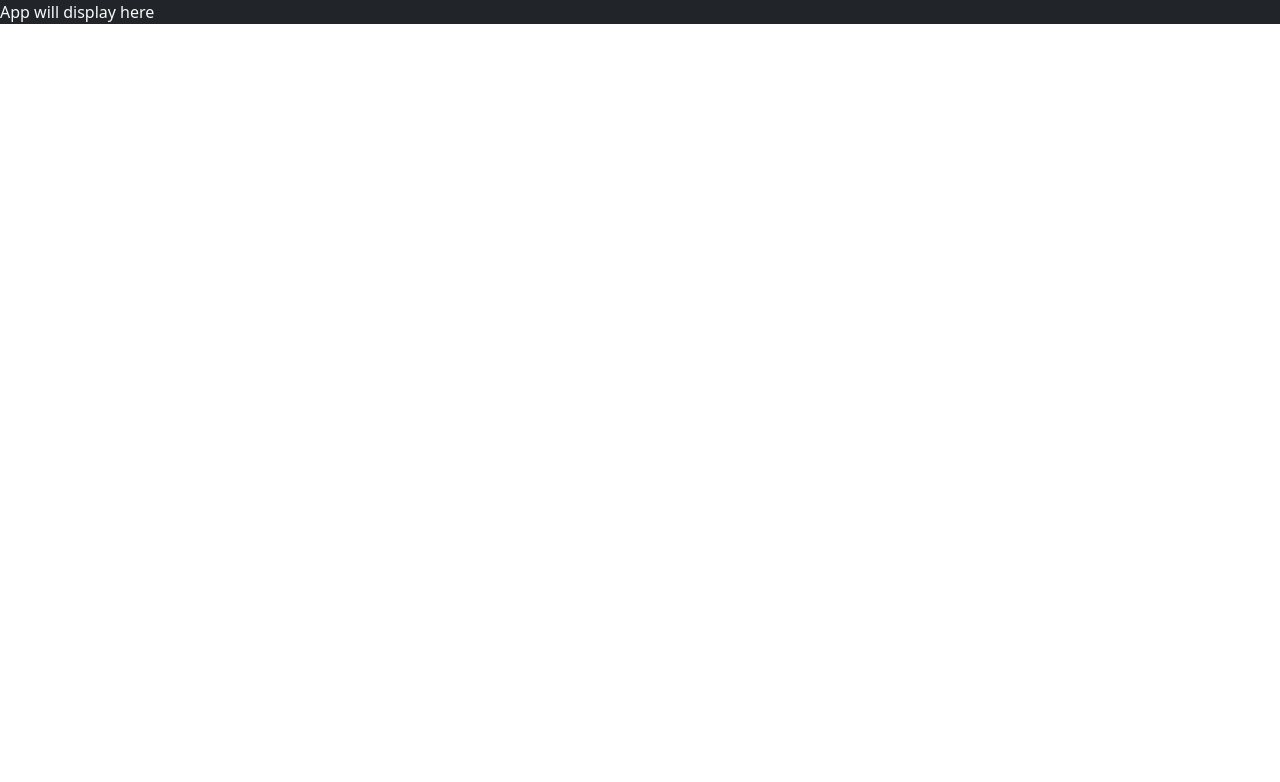
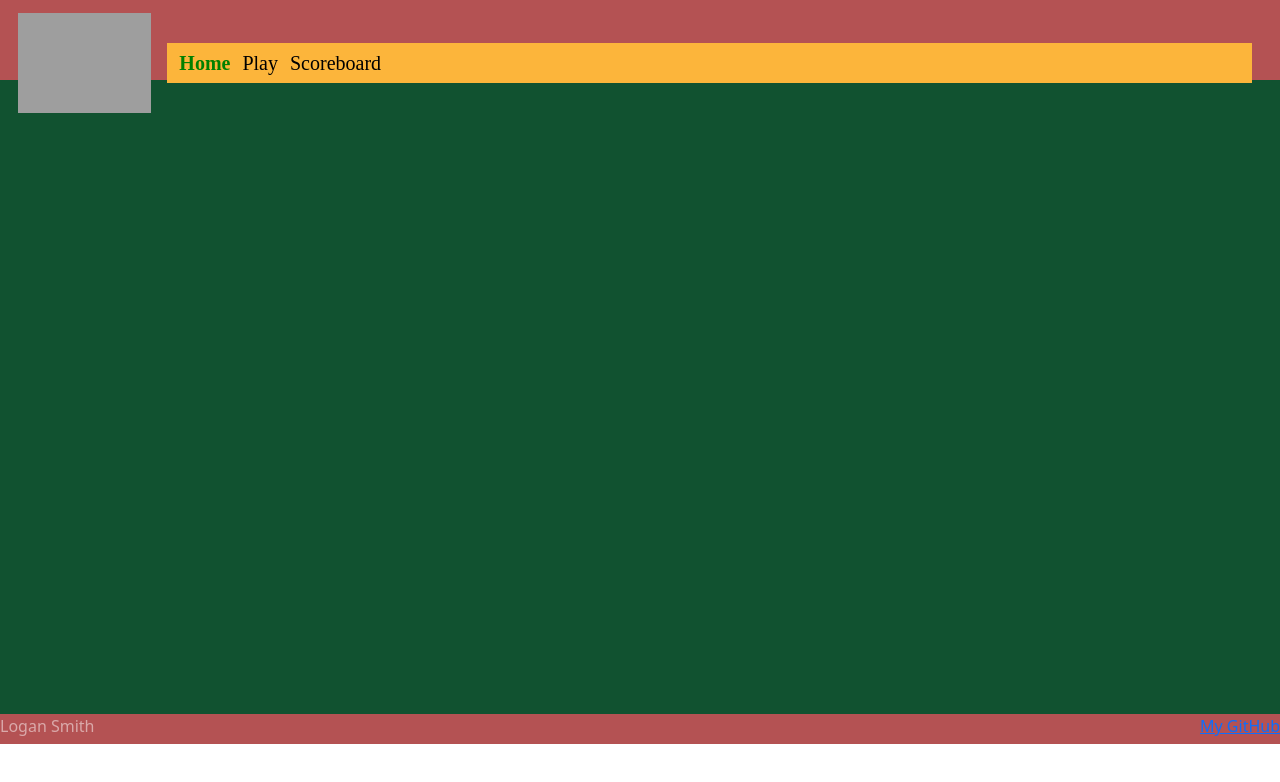
Before and after one commit to Ljreds/virtual-spider, a React (Vite) app: page / in a window 1280 px wide. Shown: the top 782 px of the page. Built offline with nearby package versions, Linux system fonts and the light colour scheme; grey boxes are pictures that could not be loaded; a web font is replaced by a local one.

Commit message:
Changed app.jsx to have the header and footer

```diff
--- a/src/app.jsx
+++ b/src/app.jsx
@@ -3,5 +3,29 @@ import 'bootstrap/dist/css/bootstrap.min.css';
 import './app.css';
 
 export default function App() {
-  return <div className="body bg-dark text-light">App will display here</div>;
+  return (
+  <div className="body bg-dark text-light">A
+    <header className="container-fluid fixed-top">
+        <nav className="navbar navbar-light">
+            <a className="navbar-brand" href="#">
+                <img id="title-bar" src="madamfo.png" alt="Madamfo" height="100" />
+            </a>
+            <menu className="navbar-brand">
+                <li className="nav-item"><a className="nav-link active" href="index.html"> Home </a></li>
+                <li className="nav-item"><a className="nav-link" href="game.html">Play</a></li>
+                <li className="nav-item"><a className="nav-link" href="score.html">Scoreboard</a></li>
+            </menu>
+        </nav>
+    </header>
+
+    <main>App components go here</main>
+
+    <footer className="text-white-50">
+        <div>
+            <span className="text_reset">Logan Smith</span>
+            <a href="https://github.com/Ljreds/virtual-spider.git">My GitHub</a>
+        </div>
+    </footer>
+  </div>
+  )
 }
```
